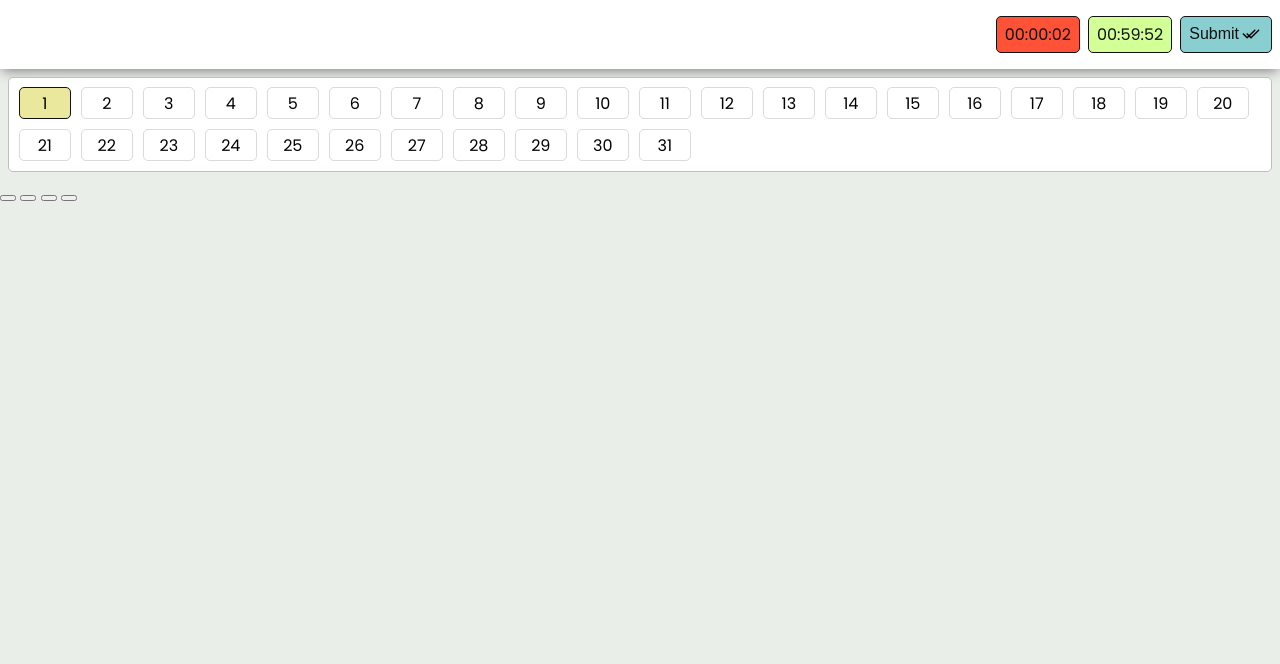
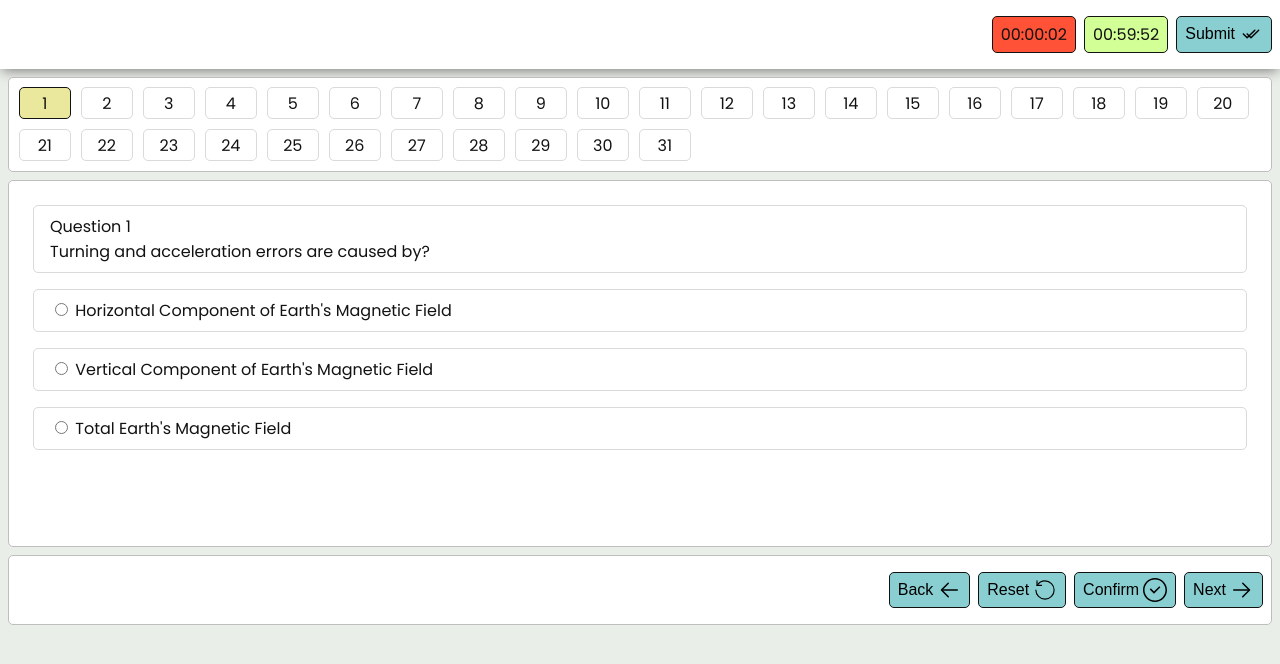
Before and after one commit to sameemul-haque/angular-task-1, a plain HTML site: page 2024-06-10/index.html in a window 1280 px wide. Drawn offline with Linux system fonts and the light colour scheme.

Commit message:
feat: add buttons at the bottom

```diff
--- a/2024-06-10/index.html
+++ b/2024-06-10/index.html
@@ -14,10 +14,10 @@
 </head>
 
 <body>
-    <nav>
+    <nav id="navbar">
         <div id="time-per-question" class="general-div">00:00:02</div>
         <div id="time-for-total" class="general-div">00:59:52</div>
-        <button id="submit-btn" class="general-div">Submit <img src="assets/double-tick.svg"></button>
+        <button id="submit-btn" class="general-btn">Submit <img src="assets/double-tick.svg"></button>
     </nav>
     <div id="question-container">
         <div class="question-number selected">1</div>
@@ -52,12 +52,26 @@
         <div class="question-number">30</div>
         <div class="question-number">31</div>
     </div>
+    <div id="qa-container">
+        <p>Question 1<br>Turning and acceleration errors are caused by?</p>
+        <div class="radio-option">
+            <input type="radio" name="question1" id="q1-option1" value="Horizontal Component of Earth's Magnetic Field">
+            <label for="q1-option1">Horizontal Component of Earth's Magnetic Field</label><br>
+        </div>
+        <div class="radio-option">
+            <input type="radio" name="question1" id="q1-option2" value="Vertical Component of Earth's Magnetic Field">
+            <label for="q1-option2">Vertical Component of Earth's Magnetic Field</label><br>
+        </div>
+        <div class="radio-option">
+            <input type="radio" name="question1" id="q1-option3" value="Total Earth's Magnetic Field">
+            <label for="q1-option3">Total Earth's Magnetic Field</label>
+        </div>
     </div>
-    <div>
-        <button></button>
-        <button></button>
-        <button></button>
-        <button></button>
+    <div id="bottom-btns">
+        <button class="general-btn">Back <img src="assets/back.svg"></button>
+        <button class="general-btn">Reset <img src="assets/reset.svg"></button>
+        <button class="general-btn">Confirm <img src="assets/confirm.svg"></button>
+        <button class="general-btn">Next <img src="assets/back.svg" class="next-image"></button>
     </div>
     <script src="script.js"></script>
 </body>
--- a/2024-06-10/style.css
+++ b/2024-06-10/style.css
@@ -3,16 +3,27 @@ body {
     padding: 0;
     font-family: "Poppins", sans-serif;
     background-color: #eaeee8;
+    color: #121212;
 }
 
-nav {
+nav,
+#bottom-btns {
     display: flex;
     flex-direction: row;
     background-color: #ffffff;
     gap: 0.5rem;
     padding: 0.5rem;
     justify-content: right;
+}
+
+#navbar {
     box-shadow: 0 4px 12px -2px #808080;
+}
+
+#bottom-btns {
+    margin: 0.5rem;
+    border: 1px #bebebe solid;
+    border-radius: 5px;
 }
 
 .general-div {
@@ -21,7 +32,6 @@ nav {
     align-items: center;
     padding: 0.3rem 0.5rem;
     margin: 0.5rem 0;
-    color: #121212;
     border: 1px #121212 solid;
     border-radius: 5px;
     font-size: 1rem;
@@ -35,16 +45,25 @@ nav {
     background-color: #d2ff96;
 }
 
-#submit-btn {
+.general-btn {
+    display: flex;
+    justify-content: center;
+    align-items: center;
+    padding: 0.3rem 0.5rem;
+    margin: 0.5rem 0;
+    border: 1px #121212 solid;
+    border-radius: 5px;
+    font-size: 1rem;
     background-color: #89cfd2;
     cursor: pointer;
 }
 
-#submit-btn img {
+.general-btn img {
     text-align: center;
     width: 1.5rem;
     justify-content: center;
     align-items: center;
+    margin-left: 0.25rem;
 }
 
 #question-container {
@@ -77,6 +96,27 @@ nav {
 .question-number:hover {
     background-color: #dcdcdc;
 }
+
 .question-number.selected:hover {
     background-color: #dddb93;
 }
+
+#qa-container {
+    background-color: #ffffff;
+    border: 1px #bebebe solid;
+    border-radius: 5px;
+    padding: 0.5rem 0.5rem 5rem;
+    margin: 0.5rem;
+}
+
+#qa-container p,
+.radio-option {
+    border: 1px #dadada solid;
+    border-radius: 5px;
+    padding: 0.5rem 1rem;
+    margin: 1rem;
+}
+
+.next-image {
+    transform: rotate(180deg);
+}
```
Also changed, not shown: 2024-06-10/assets/back.svg (added), 2024-06-10/assets/confirm.svg (added), 2024-06-10/assets/reset.svg (added).
